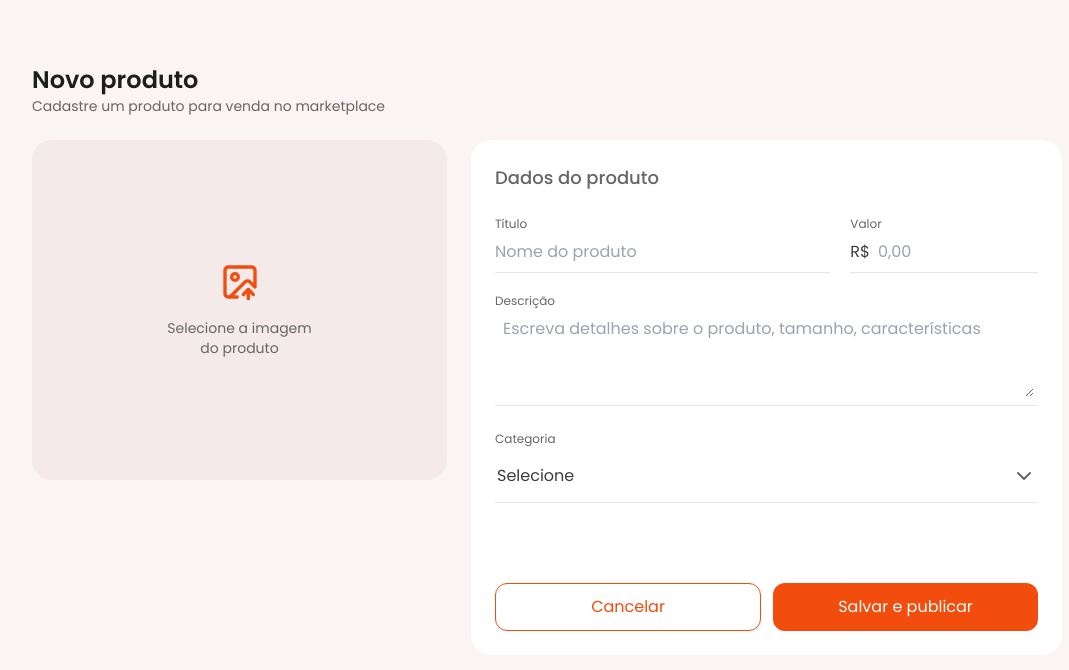
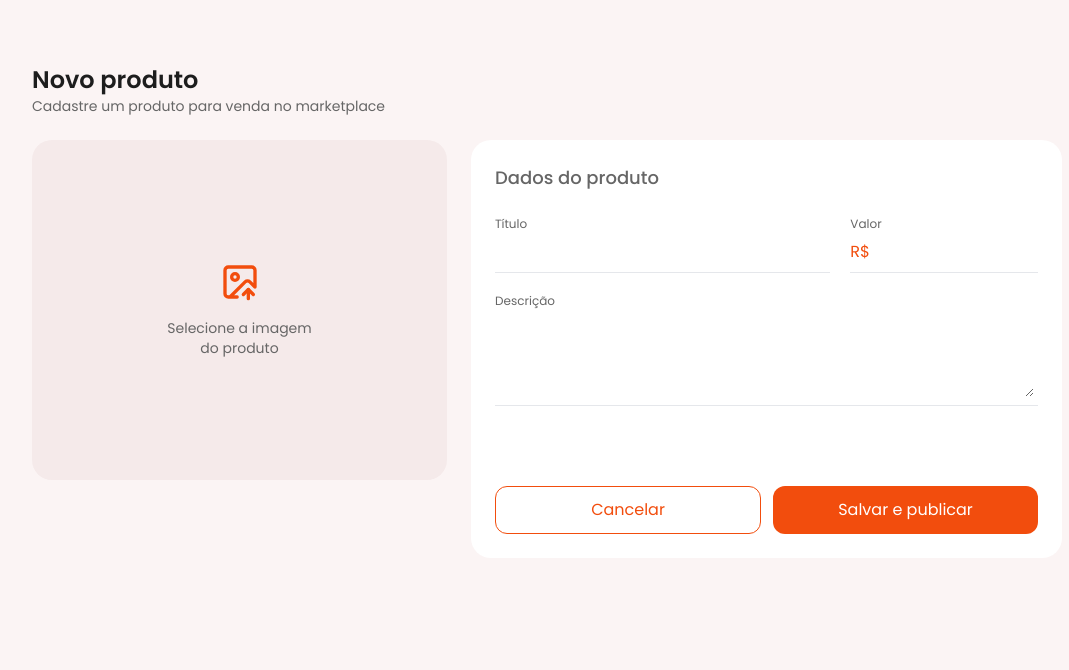
Before and after one commit to cesar7722a/Gestao-de-Marktplace, a React (Vite) app: page /add-produto in a window 1280 px wide. Shown: the top 670 px of the page, without its empty margins (93-1162 px from the left). Built offline with nearby package versions, Linux system fonts and the light colour scheme.

Commit message:
feat:add components no formADD

```diff
--- a/src/components/FormAdd.tsx
+++ b/src/components/FormAdd.tsx
@@ -1,7 +1,21 @@
 import { ChevronDown } from "lucide-react";
 import { ButtonForm } from "./buttonForm";
+import { InputValor } from "./InputValor";
+import { InputName } from "./InputName";
+import { TextArea } from "./TextArea";
+import { useState } from "react";
+import { SelectForm } from "./SelectForm";
 
 export function FormAdd() {
+  const [options, setOptions] = useState([
+    { name: "Seleccione uma cateoria", isSelect: true, id: 0 },
+    { name: "Brinquedo", isSelect: false, id: 1 },
+    { name: "Móvel", isSelect: false, id: 2 },
+    { name: "Papelaria", isSelect: false, id: 3 },
+    { name: "Saúde & Beleza", isSelect: false, id: 4 },
+    { name: "Utensílio", isSelect: false, id: 5 },
+    { name: "Vestuário", isSelect: false, id: 6 },
+  ]);
   return (
     <div className="p-6 space-y-6 bg-white rounded-[20px] w-[591px]">
       <div className="flex gap-2">
@@ -12,49 +26,13 @@ export function FormAdd() {
       <form className="space-y-20">
         <div className="flex flex-col gap-5">
           <span className="flex gap-5">
-            <label className="flex-1 flex flex-col gap-2 border border-t-0 border-r-0 border-l-0">
-              <span className="text-xs text-[#666]">Título</span>
-              <input
-                type="text"
-                className="text-[#3D3D3D] outline-none"
-                placeholder="Nome do produto"
-              />
-            </label>
-
-            <label className="pb-2 flex flex-col gap-2 max-w-[200px] border border-t-0 border-r-0 border-l-0">
-              <span className="text-xs text-[#666]">Valor</span>
-              <span className="flex gap-2 text-[#3D3D3D]">
-                <aside className="text-[#3D3D3D]">R$</aside>
-                <input
-                  type="text"
-                  className=" outline-none max-w-40"
-                  placeholder="0,00"
-                />
-              </span>
-            </label>
+            <InputName />
+            <InputValor name="price" />
           </span>
 
-          <label
-            htmlFor=""
-            className="flex flex-col gap-2 border border-t-0 border-r-0 border-l-0 pb-2"
-          >
-            <span className="text-xs text-[#666]">Descrição</span>
-            <textarea
-              name="descri"
-              id=""
-              cols={5}
-              className="max-w-[539px] h-20 text-[#3D3D3D] px-2 outline-none"
-              placeholder="Escreva detalhes sobre o produto, tamanho, características"
-            />
-          </label>
+          <TextArea />
 
-          <label htmlFor="" className="border border-t-0 border-r-0 border-l-0">
-            <span className="text-xs text-[#666]">Categoria</span>
-            <span className="px-[2px] py-[14px] flex text-[#666]">
-              <aside className="flex-1 text-[#3D3D3D]">Selecione</aside>
-              <ChevronDown className="size-6 cursor-pointer" />
-            </span>
-          </label>
+          {/* <SelectForm /> */}
         </div>
         <div className="flex gap-3">
           <ButtonForm type="button" size="lg" color="secondary">
--- a/src/components/InputValor.tsx
+++ b/src/components/InputValor.tsx
@@ -2,7 +2,7 @@ import { ChangeEvent } from "react";
 
 interface InputValorProps {
   name?: string | undefined;
-  price: string | undefined | number;
+  price?: string | undefined | number;
   handleChange: (
     e: ChangeEvent<HTMLTextAreaElement | HTMLInputElement | HTMLSelectElement>
   ) => void;
```
